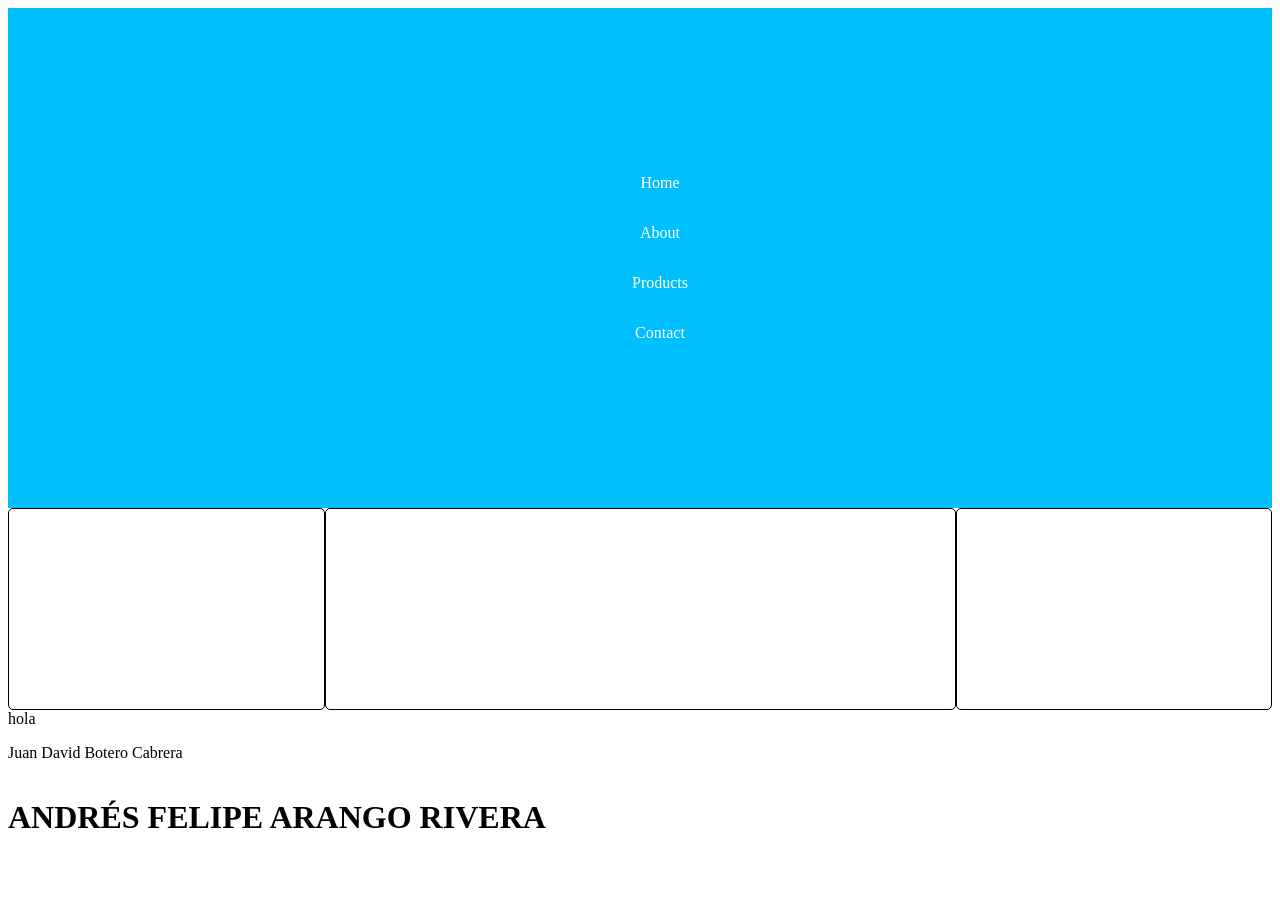
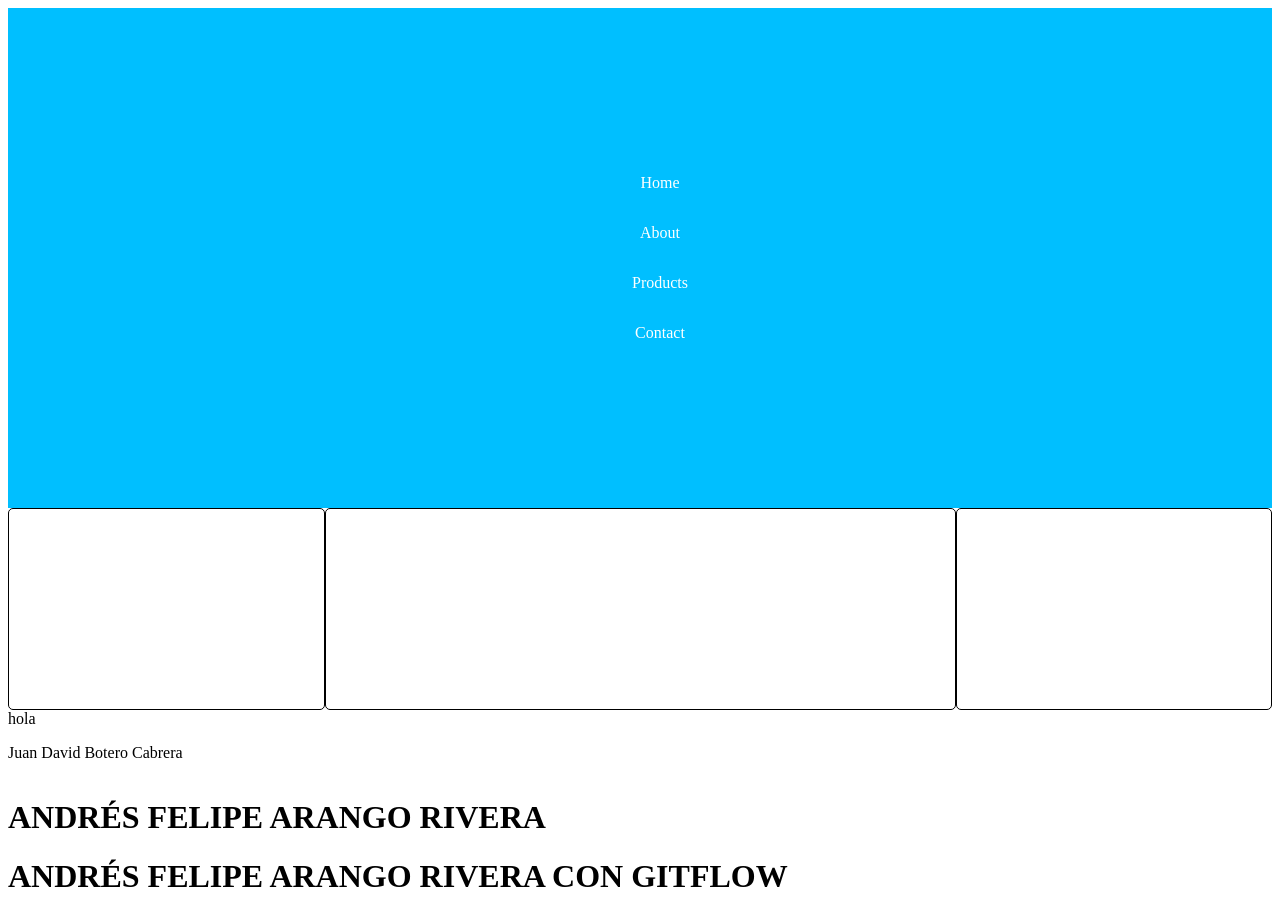
Before and after one commit to jhuhandha/GarantiasPruebaGit, a plain HTML site: page indexflex.html in a window 1280 px wide. Before the commit the page ends 858 px from the top, so only its background shows below. Drawn offline with Linux system fonts and the light colour scheme.

Commit message:
Prueba de gitflow

```diff
--- a/indexflex.html
+++ b/indexflex.html
@@ -29,6 +29,7 @@
     </div>
 
     <h1>ANDRÉS FELIPE ARANGO RIVERA</h1>
+    <h1>ANDRÉS FELIPE ARANGO RIVERA CON GITFLOW</h1>
 
 </body>
 
```
